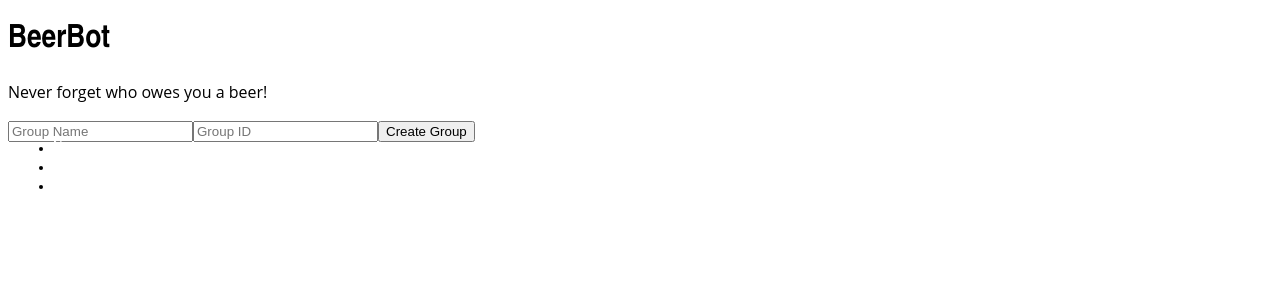
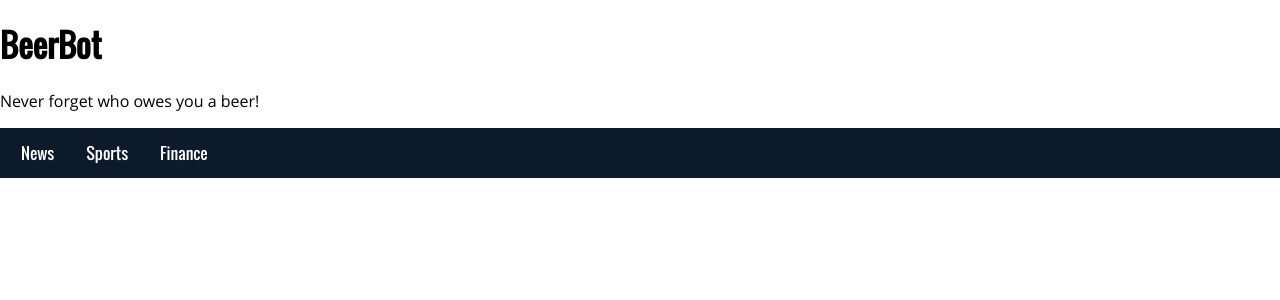
Before and after one commit to JasoonS/Status-Hackathon, a React app: page / in a window 1280 px wide. Shown: the top 300 px of the page. Built offline with nearby package versions, Linux system fonts and the light colour scheme.

Commit message:
Updated styles.

```diff
--- a/src/App.css
+++ b/src/App.css
@@ -39,7 +39,7 @@ code {
 .navbar {
   position: fixed;
   padding: 5px;
-  /*background: #0c1a2b;*/
+  background: #0c1a2b;
   font-family: 'Oswald', 'Arial Narrow', sans-serif;
 }
 
--- a/src/App.js
+++ b/src/App.js
@@ -2,6 +2,10 @@ import React, { Component } from 'react'
 import PeerCoinContract from '../build/contracts/PeerCoin.json'
 import Config from '../truffle.js'
 import Web3 from 'web3'
+
+import './css/oswald.css'
+import './css/open-sans.css'
+import './css/pure-min.css'
 import './App.css'
 
 class App extends Component {
```
